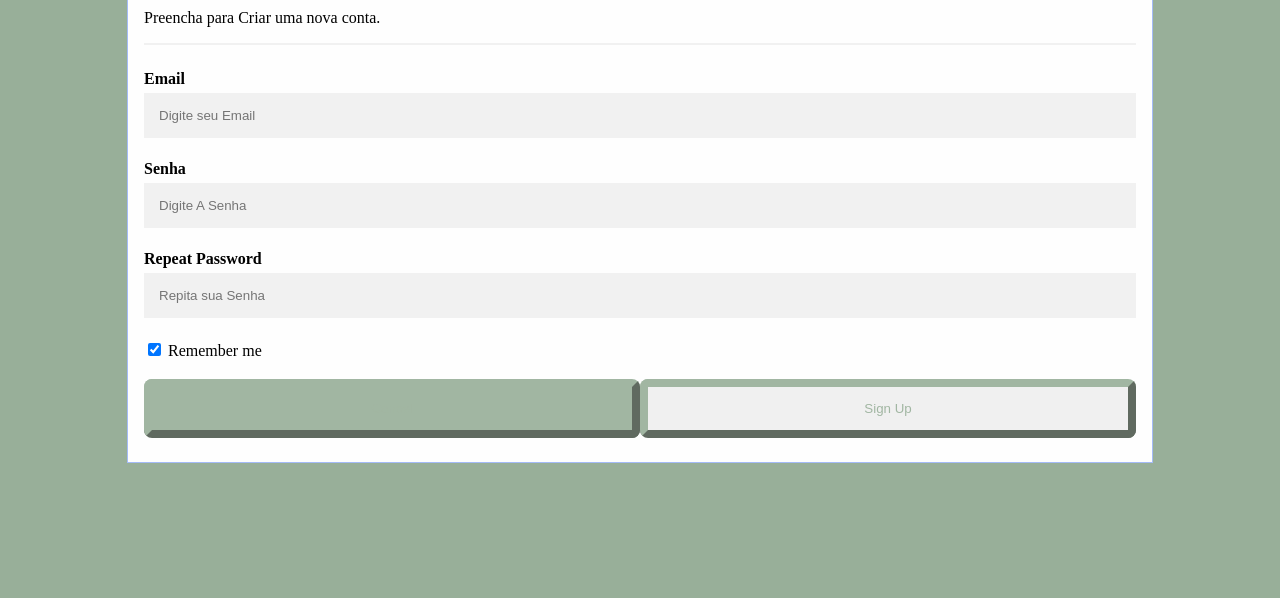
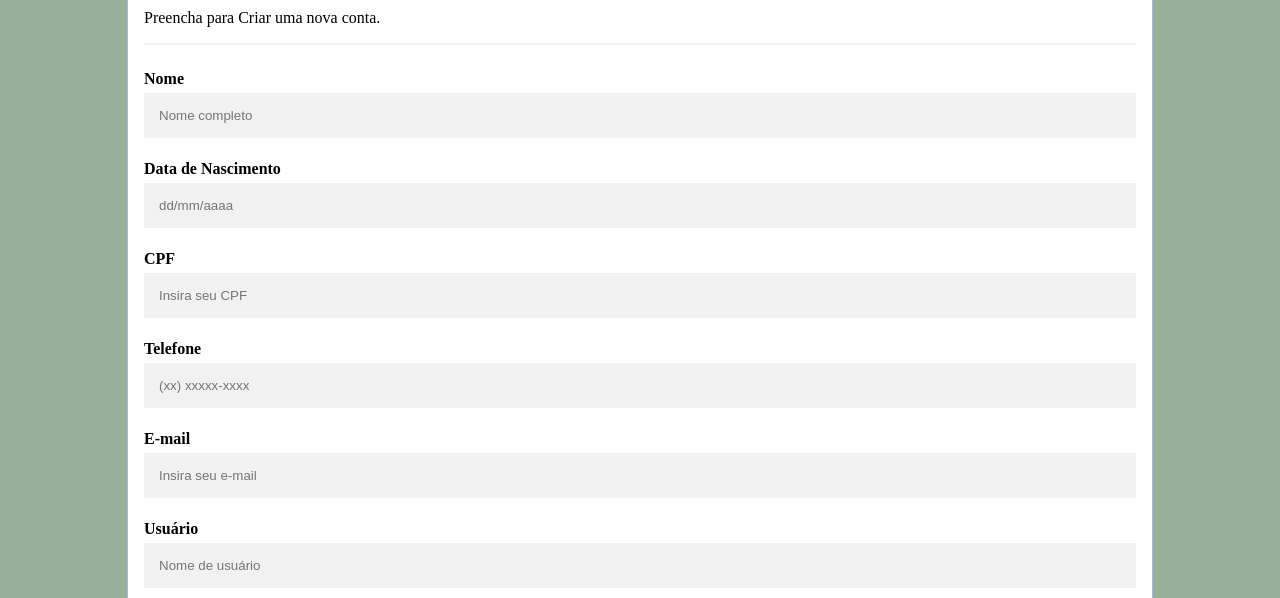
Before and after one commit to idelay/memoryGame, a plain HTML site: page newconta.html in a window 1280 px wide. Both pictures are taken after a click on the button "Sign Up". Shown: the part 202-800 px from the top of the page. Drawn offline with Linux system fonts and the light colour scheme.

Commit message:
Update newconta.html

```diff
--- a/newconta.html
+++ b/newconta.html
@@ -18,17 +18,32 @@
       <h1>Registre-se</h1>
       <p>Preencha para Criar uma nova conta.</p>
       <hr>
-      <label for="email"><b>Email</b></label>
-      <input type="text" placeholder="Digite seu Email" name="email" id="email" required>
+      <label for="nome"><b>Nome</b></label>
+      <input type="text" placeholder="Nome completo" name="nome" id="nome" required>
 
+      <label for="date"><b>Data de Nascimento</b></label>
+      <input type="text" placeholder="dd/mm/aaaa" name="date" id="date" required>
+      <br>
+      <label for="cpf"><b>CPF</b></label>
+      <input type="text" placeholder="Insira seu CPF" name="cpfform" id="cpf" required>
+      <br>
+      <label for="telefone"><b>Telefone</b></label>
+      <input type="text" placeholder="(xx) xxxxx-xxxx" name="telefone" id="telefone" required>
+      <br>
+      <label for="email"><b>E-mail</b></label>
+      <input type="text" placeholder="Insira seu e-mail" name="email" id="email" required>
+      <br>
+      <label for="user"><b>Usuário</b></label>
+      <input type="text" placeholder="Nome de usuário" name="username" id="user" required>
+      <br>
       <label for="psw"><b>Senha</b></label>
-      <input type="password" placeholder="Digite A Senha" name="psw" id="psw" required>
-
-      <label for="psw-repeat"><b>Repeat Password</b></label>
-      <input type="password" placeholder="Repita sua Senha" name="psw-repeat" id="psw-repeat" required>
-
+      <input type="text" placeholder="Insira uma nova senha" name="psw" id="psw" required>
+      <br>
+      <label for="pswrepeat"><b>RepitirSenha</b></label>
+      <input type="text" placeholder="Insira uma nova senha" name="pswrepeat" id="pswrepeat" required>
+      <br>
       <label>
-        <input type="checkbox" checked="checked" name="remember" style="margin-bottom:15px"> Remember me
+        <input type="checkbox" checked="checked" name="remember" style="margin-bottom:15px"> Lembre-se de mim
       </label>
 
 
@@ -42,10 +57,9 @@
 </div>
 
 <script>
-// Get the modal
+
 var modal = document.getElementById('id01');
 
-// When the user clicks anywhere outside of the modal, close it
 window.onclick = function(event) {
   if (event.target == modal) {
     modal.style.display = "none";
```
